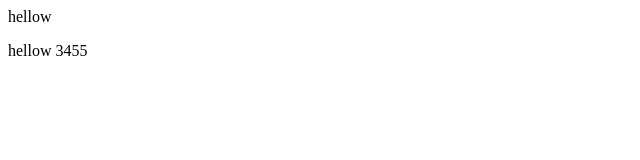
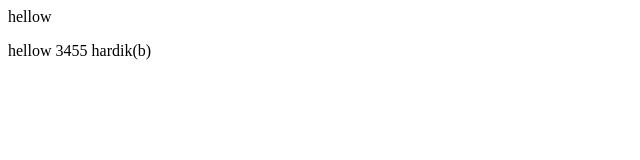
Before and after one commit to CoderPradeep307028/localRepo, a plain HTML site: page index.html in a window 1280 px wide. Shown: the full height of the page, 0-640 px from the left. Drawn offline with Linux system fonts and the light colour scheme.

Commit message:
add new player

```diff
--- a/index.html
+++ b/index.html
@@ -1,2 +1,2 @@
 <p> hellow</p>
-<p> hellow 3455 </p>
+<p> hellow 3455 hardik(b)</p>
```
